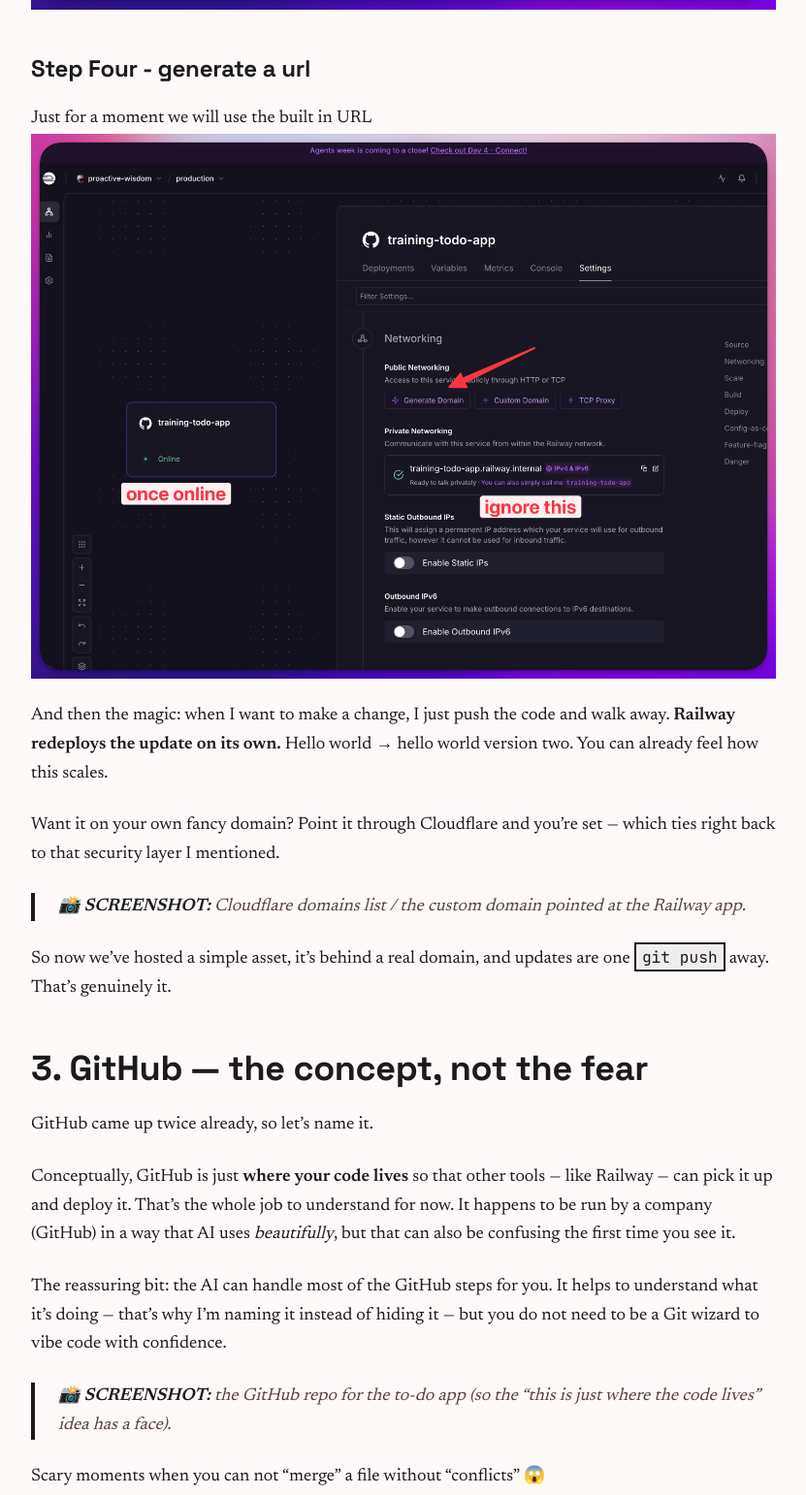
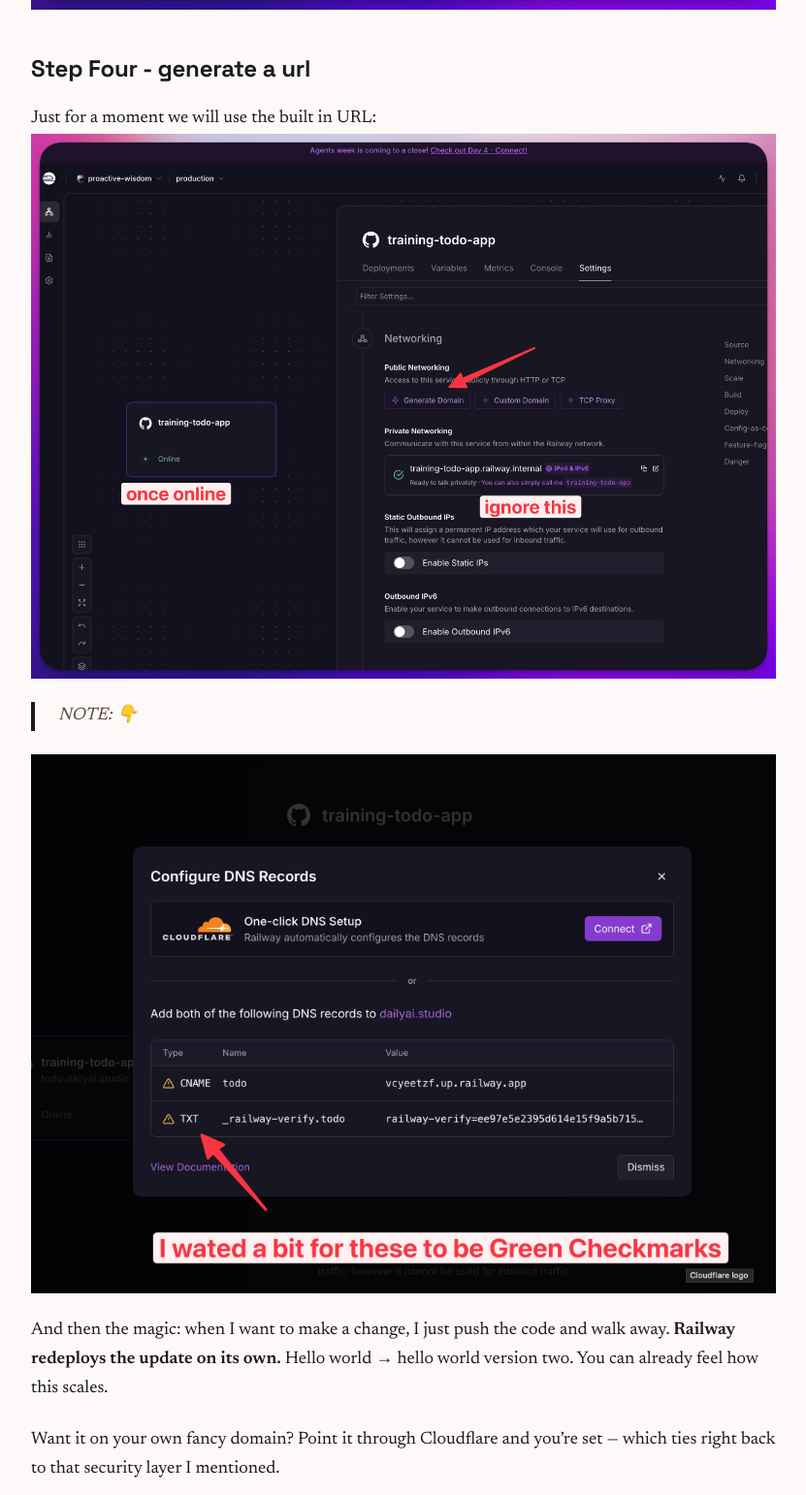
Before and after one commit to alnutile/astro-and-zapier-chat, an Astro site: page /posts/vibe-coding-with-confidence in a window 1280 px wide. Shown: the part 5696-7238 px from the top of the page at 97% size, without its empty margins (224-1055 px from the left). Built offline with nearby package versions, Linux system fonts and the light colour scheme; Astro itself is replaced by a stand-in of ours.

Commit message:
Refactor code structure for improved readability and maintainability

```diff
--- a/src/content/posts/vibe-coding-with-confidence.md
+++ b/src/content/posts/vibe-coding-with-confidence.md
@@ -88,14 +88,19 @@
 
 ### Step Four - generate a url
 
-Just for a moment we will use the built in URL\
+Just for a moment we will use the built in URL:
 ![Generate a Domain](/images/vibe-coding-with-confidence/railway-generate-domain.png)
+
+
+> NOTE: 👇
+
+![Waiting](/images/vibe-coding-with-confidence/cloudflare-waiting.png)
 
 And then the magic: when I want to make a change, I just push the code and walk away. **Railway redeploys the update on its own.** Hello world → hello world version two. You can already feel how this scales.
 
 Want it on your own fancy domain? Point it through Cloudflare and you're set — which ties right back to that security layer I mentioned.
 
-> 📸 **SCREENSHOT:** Cloudflare domains list / the custom domain pointed at the Railway app.
+![Custom Domain](/images/vibe-coding-with-confidence/cloudflare-custom-domain.png)
 
 So now we've hosted a simple asset, it's behind a real domain, and updates are one `git push` away. That's genuinely it.
 
```
Also changed, not shown: public/images/vibe-coding-with-confidence/cloudflare-custom-domain.png (added), public/images/vibe-coding-with-confidence/cloudflare-waiting.png (added).
